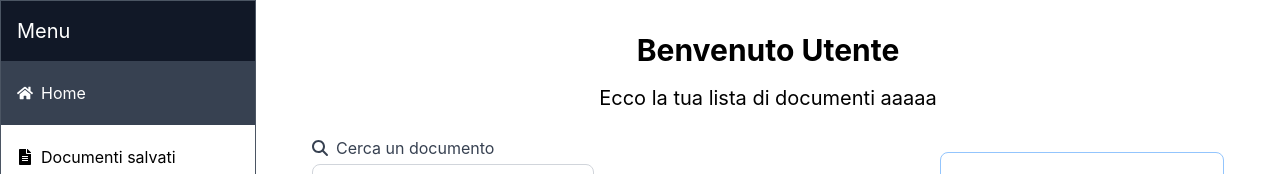
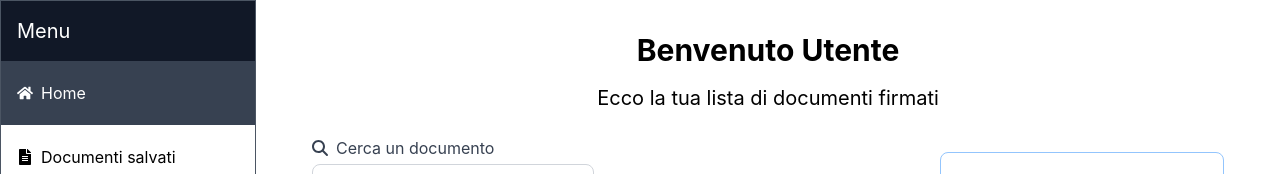
Before and after one commit to francescorago/Tirocinio_ACK, a React (Create React App) app in the folder ackgestionedocumentale/: page /home in a window 1280 px wide. Shown: the top 174 px of the page. Built offline with nearby package versions, Linux system fonts and the light colour scheme; no server answers.

Commit message:
prima commit

```diff
--- a/ackgestionedocumentale/src/components/home.js
+++ b/ackgestionedocumentale/src/components/home.js
@@ -51,7 +51,7 @@ const Home = () => {
         Benvenuto {user ? user.informazioniUtente.nome : "Utente"}
       </div>
       <div className="flex justify-center text-xl mt-4 mb-4 ">
-        Ecco la tua lista di documenti aaaaa
+        Ecco la tua lista di documenti firmati
       </div>
 
       <DocumentTable
```
Also changed, not shown: ackgestionedocumentale/src/userContext/UserContext.js (line endings or trailing spaces).
